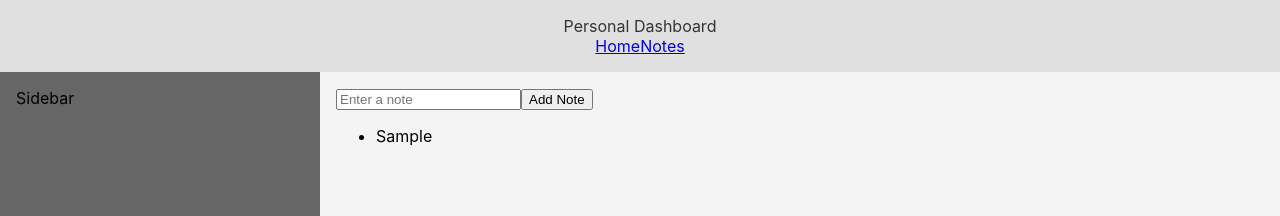
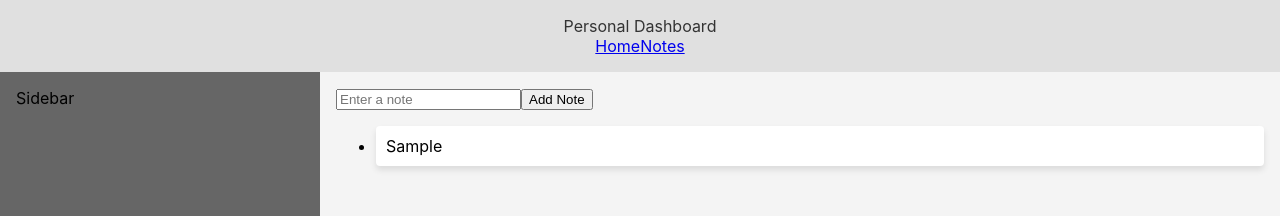
Before and after one commit to Vbeni/personal-dashboard-app, a React (Create React App) app: page /notes in a window 1280 px wide. Both pictures are taken after typing "Sample" into the empty fields and a click on the button "Add Note". Shown: the top 216 px of the page. Built offline with nearby package versions, Linux system fonts and the light colour scheme.

Commit message:
note styling

```diff
--- a/src/components/Notes.js
+++ b/src/components/Notes.js
@@ -1,5 +1,14 @@
 import React, { useState } from 'react';
 import { useDispatch, useSelector } from 'react-redux';
+import styled from 'styled-components';
+
+const NoteItem = styled.li`
+  background-color: #fff;
+  border-radius: 4px;
+  box-shadow: 0 4px 6px rgba(0, 0, 0, 0.1);
+  margin-top: 10px;
+  padding: 10px;
+`;
 
 //tracks note being typed
 const Notes = () => {
@@ -26,7 +35,7 @@ const Notes = () => {
       <button onClick={addNote}>Add Note</button>
       <ul>
         {notes.map((noteItem, index) => (
-          <li key={index}>{noteItem}</li>
+          <NoteItem key={index}>{noteItem}</NoteItem>
         ))}
       </ul>
     </div>
```
